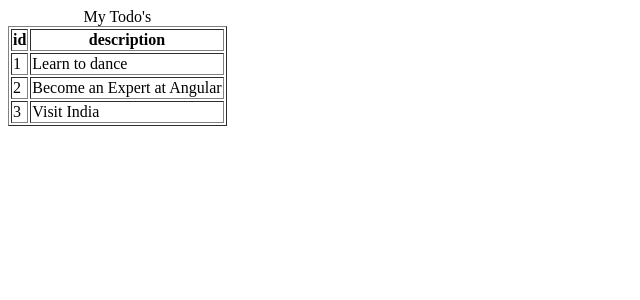
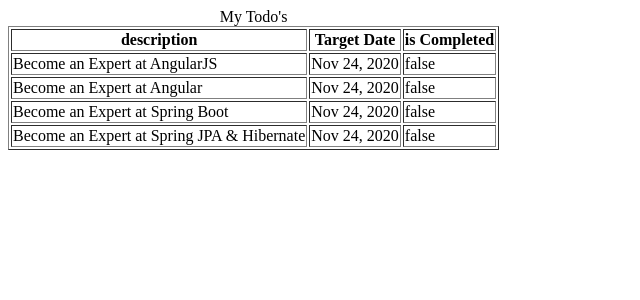
Before and after one commit to iherridge0/angular-todo, an Angular app: page /todos in a window 1280 px wide. Shown: the top 300 px of the page, without its empty margins (0-640 px from the left). Built offline with nearby package versions, Linux system fonts and the light colour scheme.

Commit message:
Created a Todo object that is similar to beans

```diff
--- a/src/app/app.module.ts
+++ b/src/app/app.module.ts
@@ -1,12 +1,12 @@
 import { BrowserModule } from '@angular/platform-browser';
 import { NgModule } from '@angular/core';
+import { FormsModule } from '@angular/forms';
+import { AppRoutingModule } from './app-routing.module';
 
-import { AppRoutingModule } from './app-routing.module';
 import { AppComponent } from './app.component';
 import { WelcomeComponent } from './welcome/welcome.component';
 import { FooterComponent } from './footer/footer.component';
 import { LoginComponent } from './login/login.component';
-import { FormsModule } from '@angular/forms';
 import { ErrorComponent } from './error/error.component';
 import { ListTodosComponent } from './list-todos/list-todos.component';
 
--- a/src/app/list-todos/list-todos.component.html
+++ b/src/app/list-todos/list-todos.component.html
@@ -2,14 +2,16 @@
     <caption>My Todo's</caption>
     <thead>
         <tr>
-            <th>id</th>
             <th>description</th>
+            <th>Target Date</th>
+            <th>is Completed</th>
         </tr>
     </thead>
     <tbody>
         <tr *ngFor="let todo of todos">
-            <td>{{todo.id}}</td>
             <td>{{todo.description}}</td>
+            <td>{{todo.targetDate | date}}</td>
+            <td>{{todo.done}}</td>
         </tr>
     </tbody>
 
--- a/src/app/list-todos/list-todos.component.ts
+++ b/src/app/list-todos/list-todos.component.ts
@@ -1,4 +1,16 @@
 import { Component, OnInit } from '@angular/core';
+
+export class Todo {
+  constructor(
+    public id: number,
+    public description: string,
+    public done: boolean,
+    public targetDate: Date
+  ) {
+
+  }
+}
+
 
 @Component({
   selector: 'app-list-todos',
@@ -7,14 +19,11 @@
 })
 export class ListTodosComponent implements OnInit {
   todos = [
-    { id: 1, description: 'Learn to dance' },
-    { id: 2, description: 'Become an Expert at Angular' },
-    { id: 3, description: 'Visit India' }
-  ];
-  todo = {
-    id: 1,
-    description: 'Learn to code'
-  }
+    new Todo(1, 'Become an Expert at AngularJS', false, new Date()),
+    new Todo(2, 'Become an Expert at Angular', false, new Date()),
+    new Todo(3, 'Become an Expert at Spring Boot', false, new Date()),
+    new Todo(4, 'Become an Expert at Spring JPA & Hibernate', false, new Date())
+  ]
 
   constructor() { }
 
```
